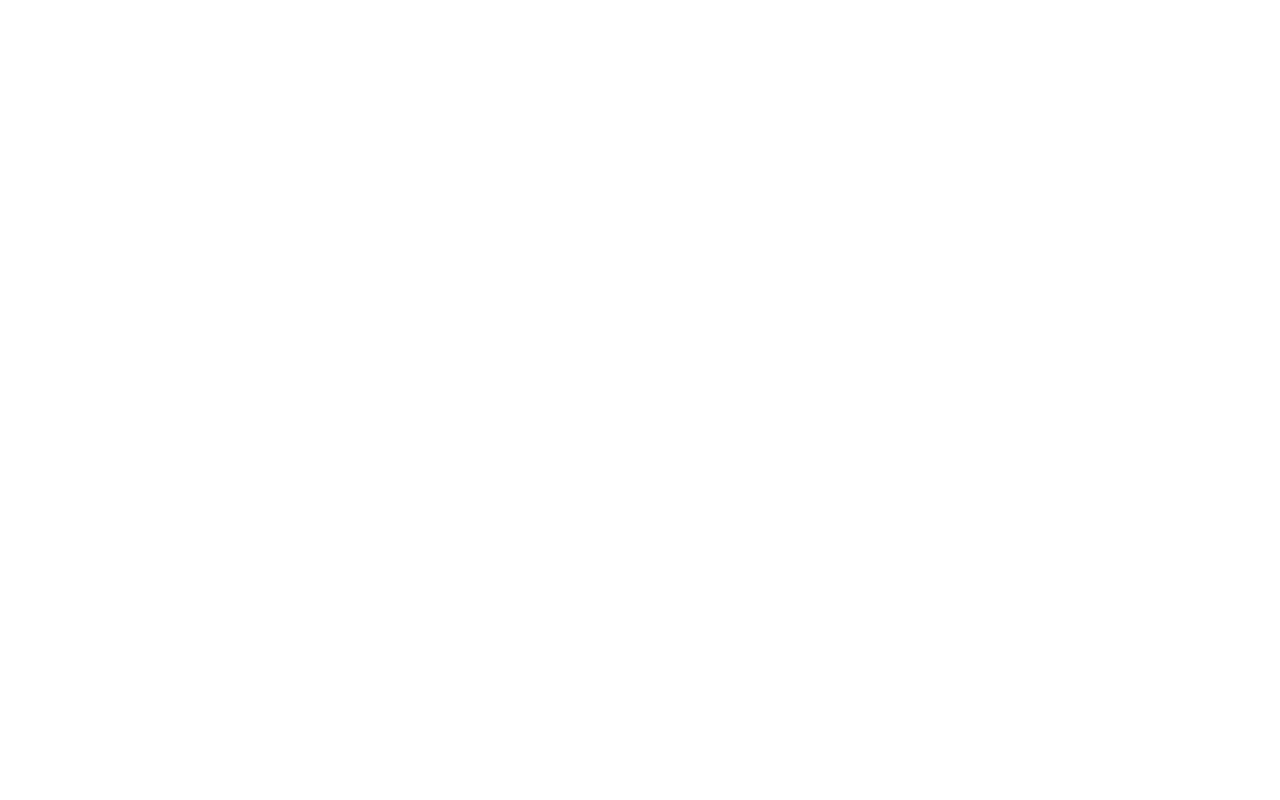
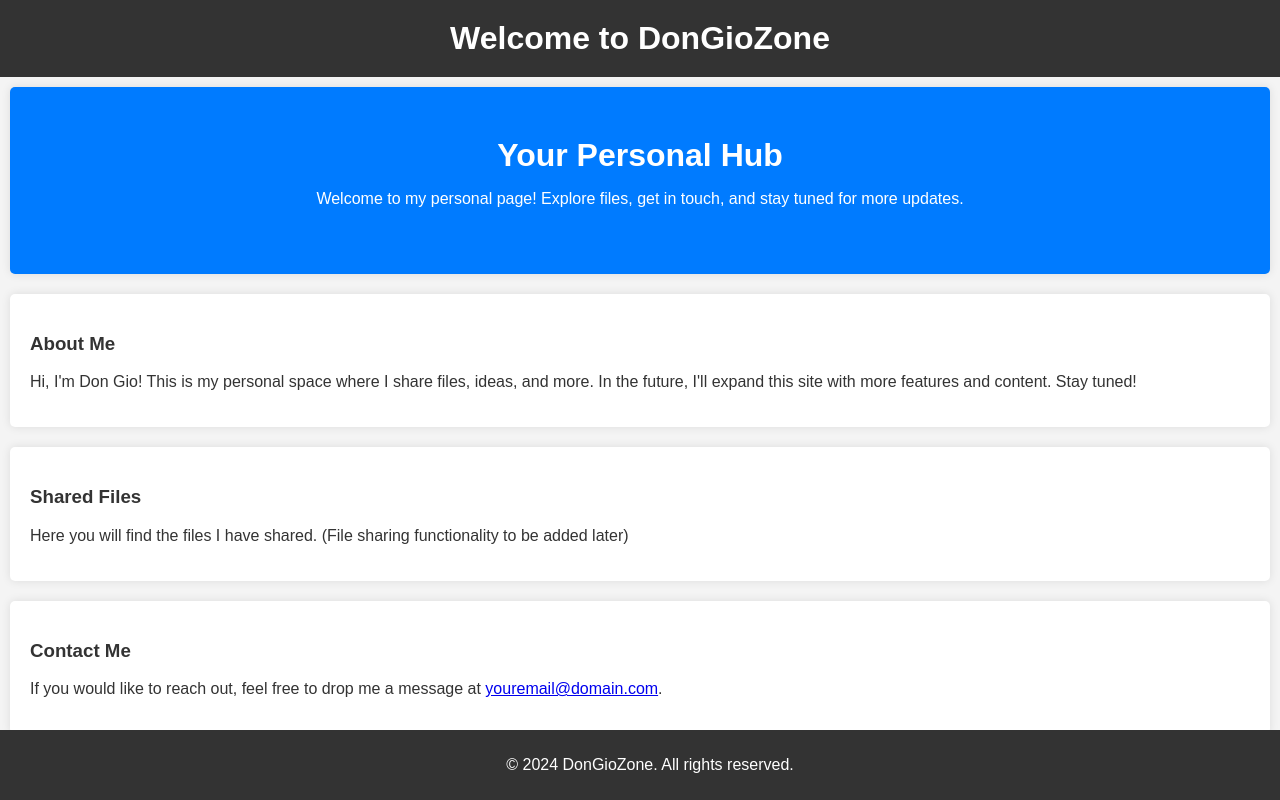
Before and after one commit to DonGiovanni420/Site, a plain HTML site: page index.html in a window 1280 px wide. Drawn offline with Linux system fonts and the light colour scheme.

Commit message:
Add files via upload

```diff
--- a/index.html
+++ b/index.html
@@ -1,6 +1,85 @@
-<HTML>
-<HEAD></HEAD>
-<BODY>
+<!DOCTYPE html>
+<html lang="en">
+<head>
+    <meta charset="UTF-8">
+    <meta name="viewport" content="width=device-width, initial-scale=1.0">
+    <title>DonGioZone</title>
+    <style>
+        body {
+            font-family: Arial, sans-serif;
+            margin: 0;
+            padding: 0;
+            background-color: #f4f4f4;
+            color: #333;
+        }
+        header {
+            background-color: #333;
+            color: #fff;
+            padding: 20px 10px;
+            text-align: center;
+        }
+        header h1 {
+            margin: 0;
+        }
+        section {
+            padding: 20px;
+            margin: 10px;
+            background-color: #fff;
+            border-radius: 5px;
+            box-shadow: 0 0 10px rgba(0, 0, 0, 0.1);
+        }
+        .hero {
+            text-align: center;
+            padding: 50px 20px;
+            background-color: #007bff;
+            color: #fff;
+            border-radius: 5px;
+        }
+        .hero h2 {
+            margin: 0;
+            font-size: 2em;
+        }
+        .about, .files, .contact {
+            margin-top: 20px;
+        }
+        footer {
+            background-color: #333;
+            color: #fff;
+            text-align: center;
+            padding: 10px;
+            position: fixed;
+            bottom: 0;
+            width: 100%;
+        }
+    </style>
+</head>
+<body>
+    <header>
+        <h1>Welcome to DonGioZone</h1>
+    </header>
 
-</BODY>
-</HTML>
+    <section class="hero">
+        <h2>Your Personal Hub</h2>
+        <p>Welcome to my personal page! Explore files, get in touch, and stay tuned for more updates.</p>
+    </section>
+
+    <section class="about">
+        <h3>About Me</h3>
+        <p>Hi, I'm Don Gio! This is my personal space where I share files, ideas, and more. In the future, I'll expand this site with more features and content. Stay tuned!</p>
+    </section>
+
+    <section class="files">
+        <h3>Shared Files</h3>
+        <p>Here you will find the files I have shared. (File sharing functionality to be added later)</p>
+    </section>
+
+    <section class="contact">
+        <h3>Contact Me</h3>
+        <p>If you would like to reach out, feel free to drop me a message at <a href="mailto:youremail@domain.com">youremail@domain.com</a>.</p>
+    </section>
+
+    <footer>
+        <p>&copy; 2024 DonGioZone. All rights reserved.</p>
+    </footer>
+</body>
+</html>
```
